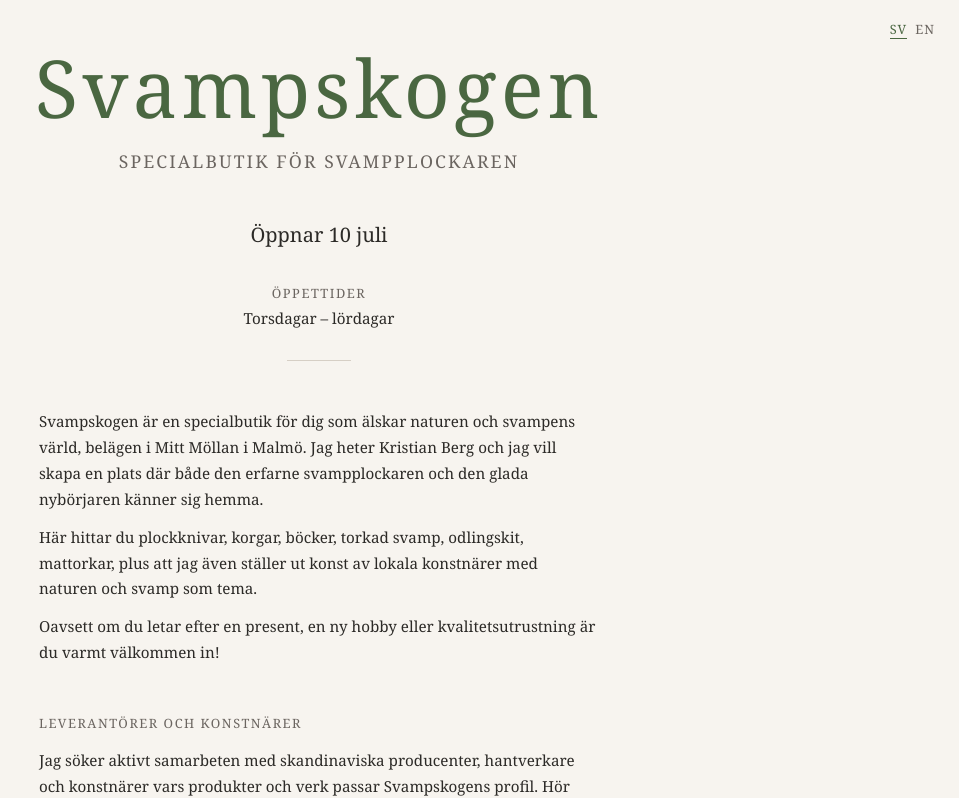
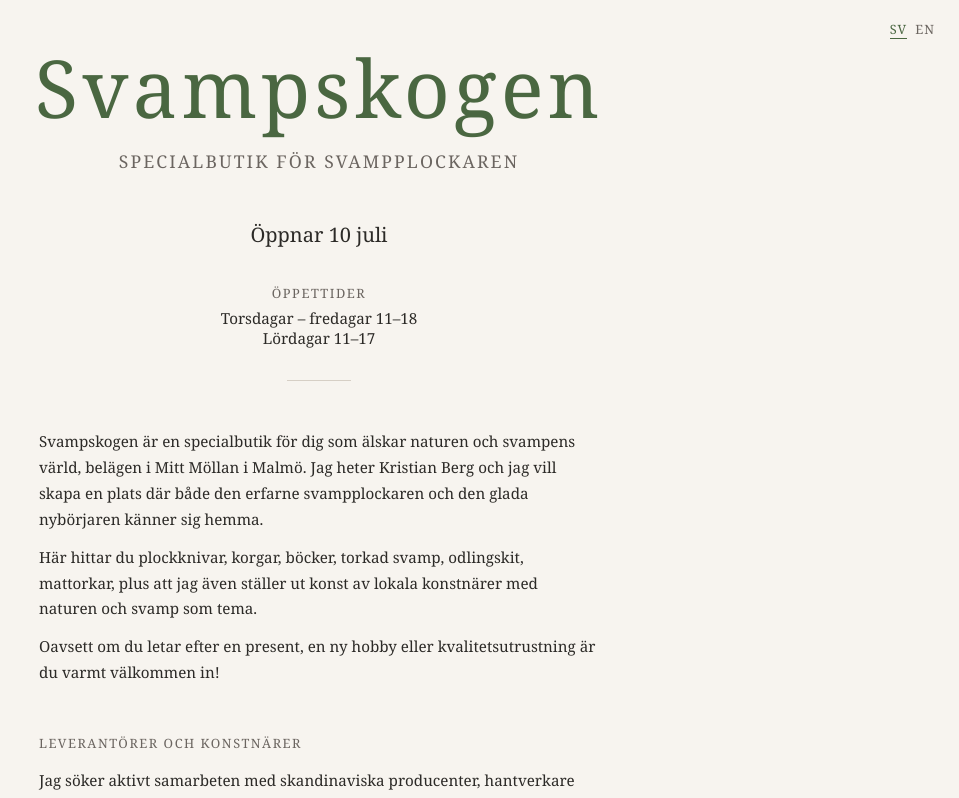
Before and after one commit to KristianBerg/svampskogen-webpage, a React (Vite) app: page / in a window 1280 px wide. Shown: the top 798 px of the page, without its empty margins (321-1280 px from the left). Built offline with nearby package versions, Linux system fonts and the light colour scheme.

Commit message:
Add specific opening hours for Thu/Fri and Saturday

```diff
--- a/src/App.tsx
+++ b/src/App.tsx
@@ -156,7 +156,8 @@ export default function App() {
       <Subtitle>{t('subtitle')}</Subtitle>
       <Opening>{t('opening')}</Opening>
       <HoursLabel>{t('hours_heading')}</HoursLabel>
-      <HoursDays>{t('hours_days')}</HoursDays>
+      <HoursDays>{t('hours_days_1')}</HoursDays>
+      <HoursDays>{t('hours_days_2')}</HoursDays>
       <Divider style={{ marginTop: '2rem' }} />
       <Section>
         <BodyText>{t('about_p1')}</BodyText>
--- a/src/locales/en/translation.json
+++ b/src/locales/en/translation.json
@@ -2,7 +2,8 @@
   "subtitle": "A specialty shop for the mushroom forager",
   "opening": "Opening July 10th",
   "hours_heading": "Opening hours",
-  "hours_days": "Thursdays – Saturdays",
+  "hours_days_1": "Thursdays – Fridays 11–18",
+  "hours_days_2": "Saturdays 11–17",
   "location": "Claesgatan 8, 214 26 Malmö",
   "about_heading": "About Svampskogen",
   "about_p1": "Svampskogen is a specialty store for anyone who loves nature and the world of mushrooms, located in Mitt Möllan in Malmö. I'm Kristian Berg, and I want to create a carefully curated destination for seasoned foragers and curious beginners alike.",
--- a/src/locales/sv/translation.json
+++ b/src/locales/sv/translation.json
@@ -2,7 +2,8 @@
   "subtitle": "Specialbutik för svampplockaren",
   "opening": "Öppnar 10 juli",
   "hours_heading": "Öppettider",
-  "hours_days": "Torsdagar – lördagar",
+  "hours_days_1": "Torsdagar – fredagar 11–18",
+  "hours_days_2": "Lördagar 11–17",
   "location": "Claesgatan 8, 214 26 Malmö",
   "about_heading": "Om Svampskogen",
   "about_p1": "Svampskogen är en specialbutik för dig som älskar naturen och svampens värld, belägen i Mitt Möllan i Malmö. Jag heter Kristian Berg och jag vill skapa en plats där både den erfarne svampplockaren och den glada nybörjaren känner sig hemma.",
```
